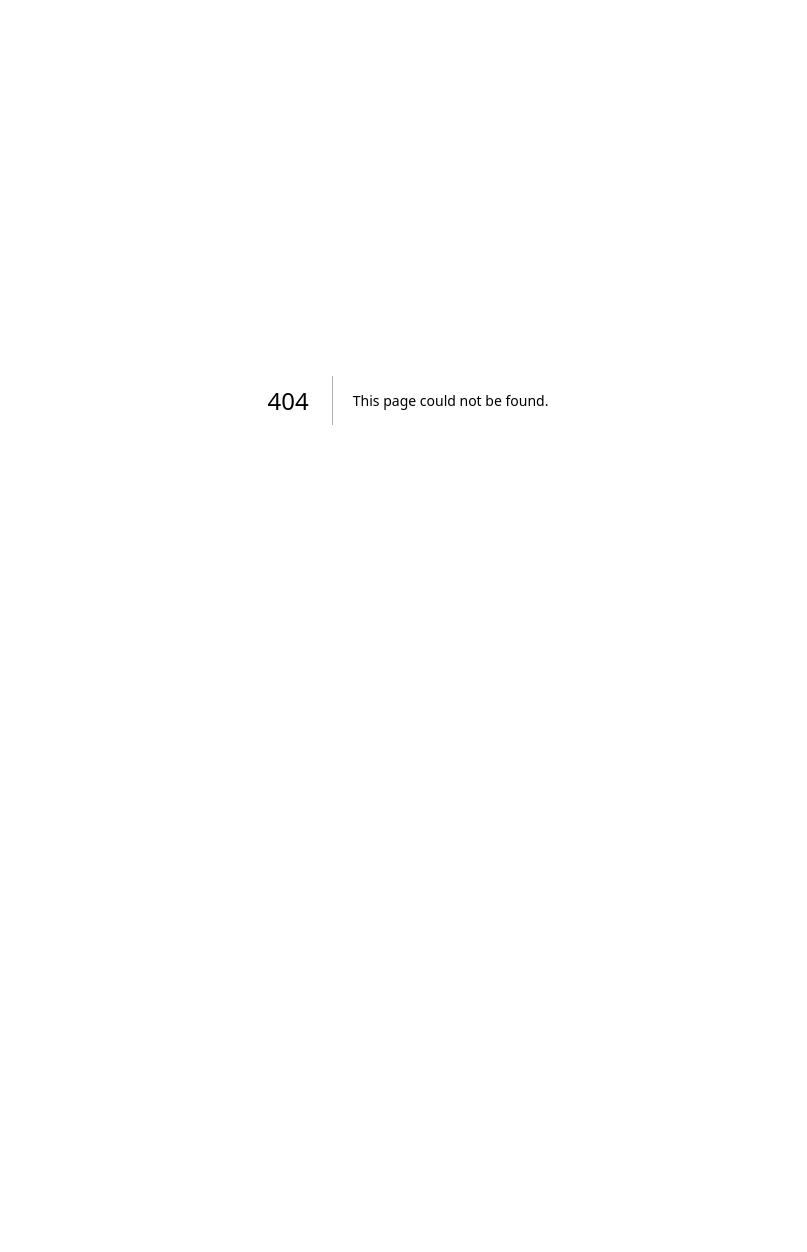
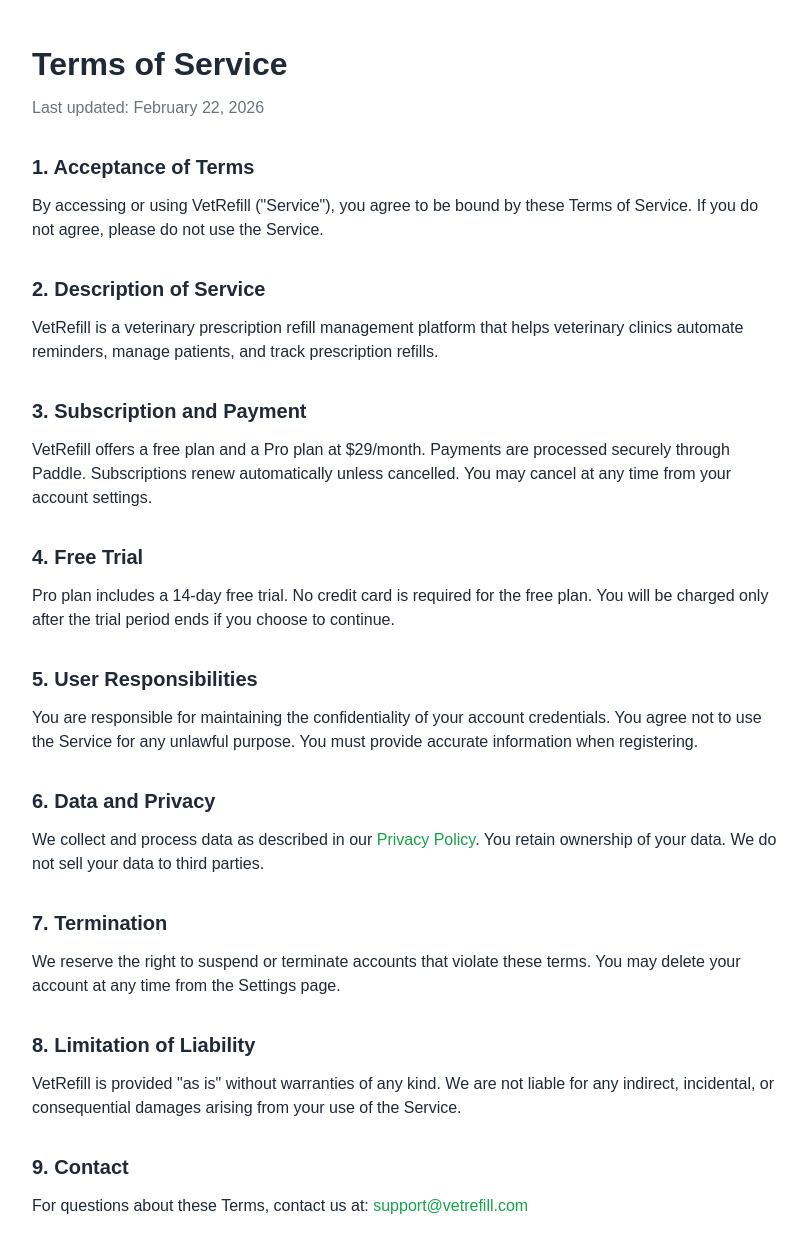
Before and after one commit to mlemedia95-rgb/vetrefill.com, a Next.js app: page /terms in a window 1280 px wide. Before the commit this address had no page. Shown: the top 1252 px of the page, without its empty margins (232-1039 px from the left). Before the commit the page ends 800 px from the top, so only its background shows below. Built offline with nearby package versions, Linux system fonts and the light colour scheme.

Commit message:
Add terms, privacy, and refund policy pages for Paddle

```diff
--- /dev/null
+++ b/app/privacy/page.tsx
@@ -0,0 +1,48 @@
+export default function PrivacyPage() {
+  return (
+    <div style={{ maxWidth: '800px', margin: '0 auto', padding: '40px 24px', fontFamily: 'sans-serif', color: '#1f2937' }}>
+      <h1 style={{ fontSize: '32px', fontWeight: 'bold', marginBottom: '8px' }}>Privacy Policy</h1>
+      <p style={{ color: '#6b7280', marginBottom: '32px' }}>Last updated: February 22, 2026</p>
+
+      <section style={{ marginBottom: '32px' }}>
+        <h2 style={{ fontSize: '20px', fontWeight: '600', marginBottom: '12px' }}>1. Information We Collect</h2>
+        <p>We collect information you provide directly: name, email address, clinic information, and patient data you enter into the Service. We also collect usage data and log files automatically.</p>
+      </section>
+
+      <section style={{ marginBottom: '32px' }}>
+        <h2 style={{ fontSize: '20px', fontWeight: '600', marginBottom: '12px' }}>2. How We Use Your Information</h2>
+        <p>We use collected information to provide and improve the Service, send prescription reminders and notifications, process payments, and respond to support requests.</p>
+      </section>
+
+      <section style={{ marginBottom: '32px' }}>
+        <h2 style={{ fontSize: '20px', fontWeight: '600', marginBottom: '12px' }}>3. Data Storage</h2>
+        <p>Your data is stored securely using Supabase (PostgreSQL) with encryption at rest. We implement industry-standard security measures to protect your information.</p>
+      </section>
+
+      <section style={{ marginBottom: '32px' }}>
+        <h2 style={{ fontSize: '20px', fontWeight: '600', marginBottom: '12px' }}>4. Third-Party Services</h2>
+        <p>We use the following third-party services: Paddle (payment processing), Supabase (database), Vercel (hosting), Google Analytics (usage analytics). Each has their own privacy policy.</p>
+      </section>
+
+      <section style={{ marginBottom: '32px' }}>
+        <h2 style={{ fontSize: '20px', fontWeight: '600', marginBottom: '12px' }}>5. Data Sharing</h2>
+        <p>We do not sell, rent, or share your personal information with third parties except as necessary to provide the Service or as required by law.</p>
+      </section>
+
+      <section style={{ marginBottom: '32px' }}>
+        <h2 style={{ fontSize: '20px', fontWeight: '600', marginBottom: '12px' }}>6. Cookies</h2>
+        <p>We use cookies to maintain your session and improve your experience. You can disable cookies in your browser settings, though some features may not function properly.</p>
+      </section>
+
+      <section style={{ marginBottom: '32px' }}>
+        <h2 style={{ fontSize: '20px', fontWeight: '600', marginBottom: '12px' }}>7. Your Rights</h2>
+        <p>You have the right to access, correct, or delete your personal data at any time. To request data deletion, contact us or use the account deletion feature in Settings.</p>
+      </section>
+
+      <section style={{ marginBottom: '32px' }}>
+        <h2 style={{ fontSize: '20px', fontWeight: '600', marginBottom: '12px' }}>8. Contact</h2>
+        <p>For privacy-related questions, contact us at: <a href="mailto:privacy@vetrefill.com" style={{ color: '#16a34a' }}>privacy@vetrefill.com</a></p>
+      </section>
+    </div>
+  )
+}
--- /dev/null
+++ b/app/refund/page.tsx
@@ -0,0 +1,38 @@
+export default function RefundPage() {
+  return (
+    <div style={{ maxWidth: '800px', margin: '0 auto', padding: '40px 24px', fontFamily: 'sans-serif', color: '#1f2937' }}>
+      <h1 style={{ fontSize: '32px', fontWeight: 'bold', marginBottom: '8px' }}>Refund Policy</h1>
+      <p style={{ color: '#6b7280', marginBottom: '32px' }}>Last updated: February 22, 2026</p>
+
+      <section style={{ marginBottom: '32px' }}>
+        <h2 style={{ fontSize: '20px', fontWeight: '600', marginBottom: '12px' }}>14-Day Free Trial</h2>
+        <p>All Pro plan subscriptions include a 14-day free trial. You will not be charged during the trial period. You may cancel at any time during the trial without any charge.</p>
+      </section>
+
+      <section style={{ marginBottom: '32px' }}>
+        <h2 style={{ fontSize: '20px', fontWeight: '600', marginBottom: '12px' }}>Cancellation Policy</h2>
+        <p>You may cancel your subscription at any time from your account Settings page. Upon cancellation, your Pro access will remain active until the end of the current billing period. No further charges will be made after cancellation.</p>
+      </section>
+
+      <section style={{ marginBottom: '32px' }}>
+        <h2 style={{ fontSize: '20px', fontWeight: '600', marginBottom: '12px' }}>Refund Eligibility</h2>
+        <p>We offer a full refund within 7 days of your first charge if you are not satisfied with the Service. To request a refund, contact us at <a href="mailto:support@vetrefill.com" style={{ color: '#16a34a' }}>support@vetrefill.com</a> within 7 days of the charge.</p>
+      </section>
+
+      <section style={{ marginBottom: '32px' }}>
+        <h2 style={{ fontSize: '20px', fontWeight: '600', marginBottom: '12px' }}>Non-Refundable Cases</h2>
+        <p>Refunds are not provided for: partial months of service after the 7-day window, accounts terminated due to Terms of Service violations, or charges older than 30 days.</p>
+      </section>
+
+      <section style={{ marginBottom: '32px' }}>
+        <h2 style={{ fontSize: '20px', fontWeight: '600', marginBottom: '12px' }}>How to Request a Refund</h2>
+        <p>Email us at <a href="mailto:support@vetrefill.com" style={{ color: '#16a34a' }}>support@vetrefill.com</a> with your account email and reason for the refund. We will process eligible refunds within 5-10 business days.</p>
+      </section>
+
+      <section style={{ marginBottom: '32px' }}>
+        <h2 style={{ fontSize: '20px', fontWeight: '600', marginBottom: '12px' }}>Contact</h2>
+        <p>Questions about refunds? Contact us at: <a href="mailto:support@vetrefill.com" style={{ color: '#16a34a' }}>support@vetrefill.com</a></p>
+      </section>
+    </div>
+  )
+}
--- /dev/null
+++ b/app/terms/page.tsx
@@ -0,0 +1,53 @@
+export default function TermsPage() {
+  return (
+    <div style={{ maxWidth: '800px', margin: '0 auto', padding: '40px 24px', fontFamily: 'sans-serif', color: '#1f2937' }}>
+      <h1 style={{ fontSize: '32px', fontWeight: 'bold', marginBottom: '8px' }}>Terms of Service</h1>
+      <p style={{ color: '#6b7280', marginBottom: '32px' }}>Last updated: February 22, 2026</p>
+
+      <section style={{ marginBottom: '32px' }}>
+        <h2 style={{ fontSize: '20px', fontWeight: '600', marginBottom: '12px' }}>1. Acceptance of Terms</h2>
+        <p>By accessing or using VetRefill ("Service"), you agree to be bound by these Terms of Service. If you do not agree, please do not use the Service.</p>
+      </section>
+
+      <section style={{ marginBottom: '32px' }}>
+        <h2 style={{ fontSize: '20px', fontWeight: '600', marginBottom: '12px' }}>2. Description of Service</h2>
+        <p>VetRefill is a veterinary prescription refill management platform that helps veterinary clinics automate reminders, manage patients, and track prescription refills.</p>
+      </section>
+
+      <section style={{ marginBottom: '32px' }}>
+        <h2 style={{ fontSize: '20px', fontWeight: '600', marginBottom: '12px' }}>3. Subscription and Payment</h2>
+        <p>VetRefill offers a free plan and a Pro plan at $29/month. Payments are processed securely through Paddle. Subscriptions renew automatically unless cancelled. You may cancel at any time from your account settings.</p>
+      </section>
+
+      <section style={{ marginBottom: '32px' }}>
+        <h2 style={{ fontSize: '20px', fontWeight: '600', marginBottom: '12px' }}>4. Free Trial</h2>
+        <p>Pro plan includes a 14-day free trial. No credit card is required for the free plan. You will be charged only after the trial period ends if you choose to continue.</p>
+      </section>
+
+      <section style={{ marginBottom: '32px' }}>
+        <h2 style={{ fontSize: '20px', fontWeight: '600', marginBottom: '12px' }}>5. User Responsibilities</h2>
+        <p>You are responsible for maintaining the confidentiality of your account credentials. You agree not to use the Service for any unlawful purpose. You must provide accurate information when registering.</p>
+      </section>
+
+      <section style={{ marginBottom: '32px' }}>
+        <h2 style={{ fontSize: '20px', fontWeight: '600', marginBottom: '12px' }}>6. Data and Privacy</h2>
+        <p>We collect and process data as described in our <a href="/privacy" style={{ color: '#16a34a' }}>Privacy Policy</a>. You retain ownership of your data. We do not sell your data to third parties.</p>
+      </section>
+
+      <section style={{ marginBottom: '32px' }}>
+        <h2 style={{ fontSize: '20px', fontWeight: '600', marginBottom: '12px' }}>7. Termination</h2>
+        <p>We reserve the right to suspend or terminate accounts that violate these terms. You may delete your account at any time from the Settings page.</p>
+      </section>
+
+      <section style={{ marginBottom: '32px' }}>
+        <h2 style={{ fontSize: '20px', fontWeight: '600', marginBottom: '12px' }}>8. Limitation of Liability</h2>
+        <p>VetRefill is provided "as is" without warranties of any kind. We are not liable for any indirect, incidental, or consequential damages arising from your use of the Service.</p>
+      </section>
+
+      <section style={{ marginBottom: '32px' }}>
+        <h2 style={{ fontSize: '20px', fontWeight: '600', marginBottom: '12px' }}>9. Contact</h2>
+        <p>For questions about these Terms, contact us at: <a href="mailto:support@vetrefill.com" style={{ color: '#16a34a' }}>support@vetrefill.com</a></p>
+      </section>
+    </div>
+  )
+}
```
